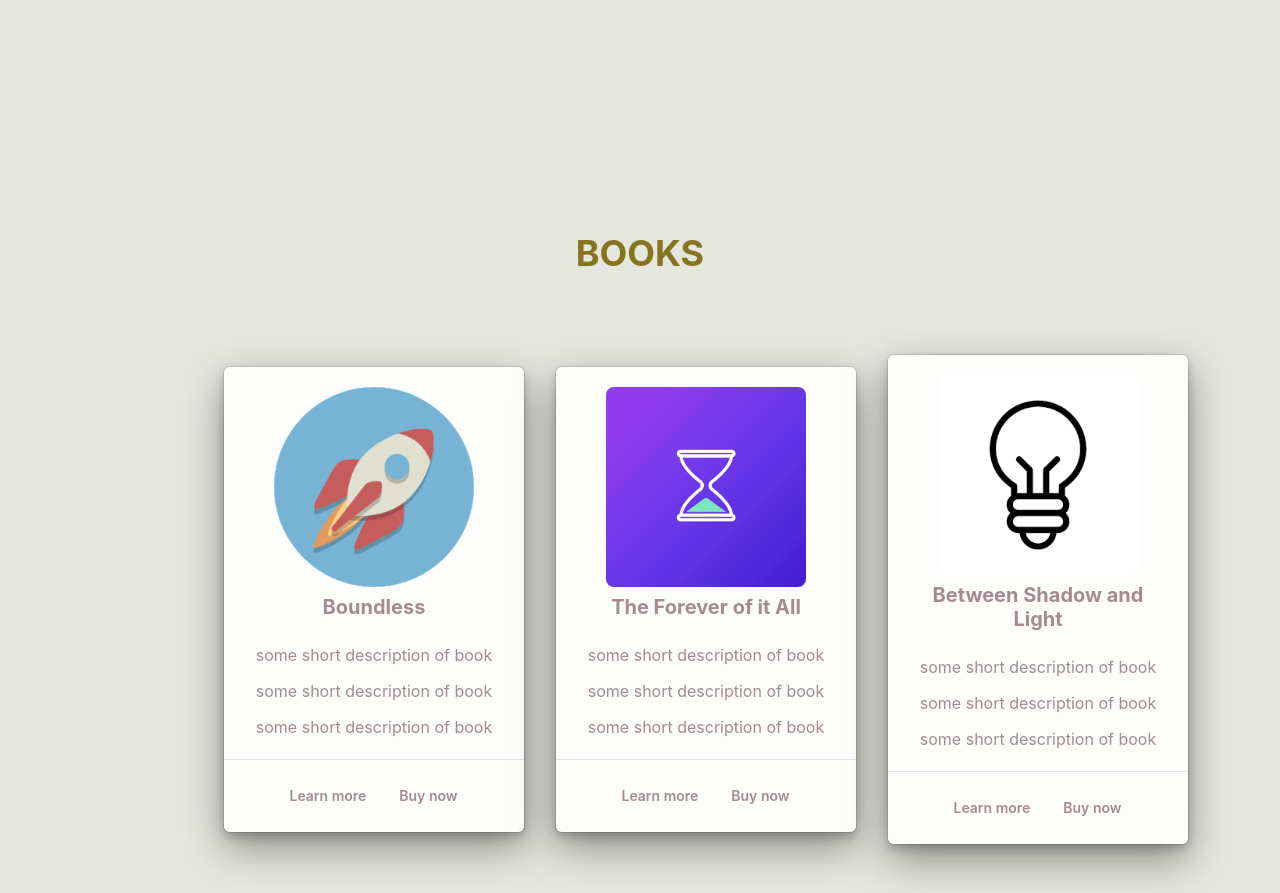
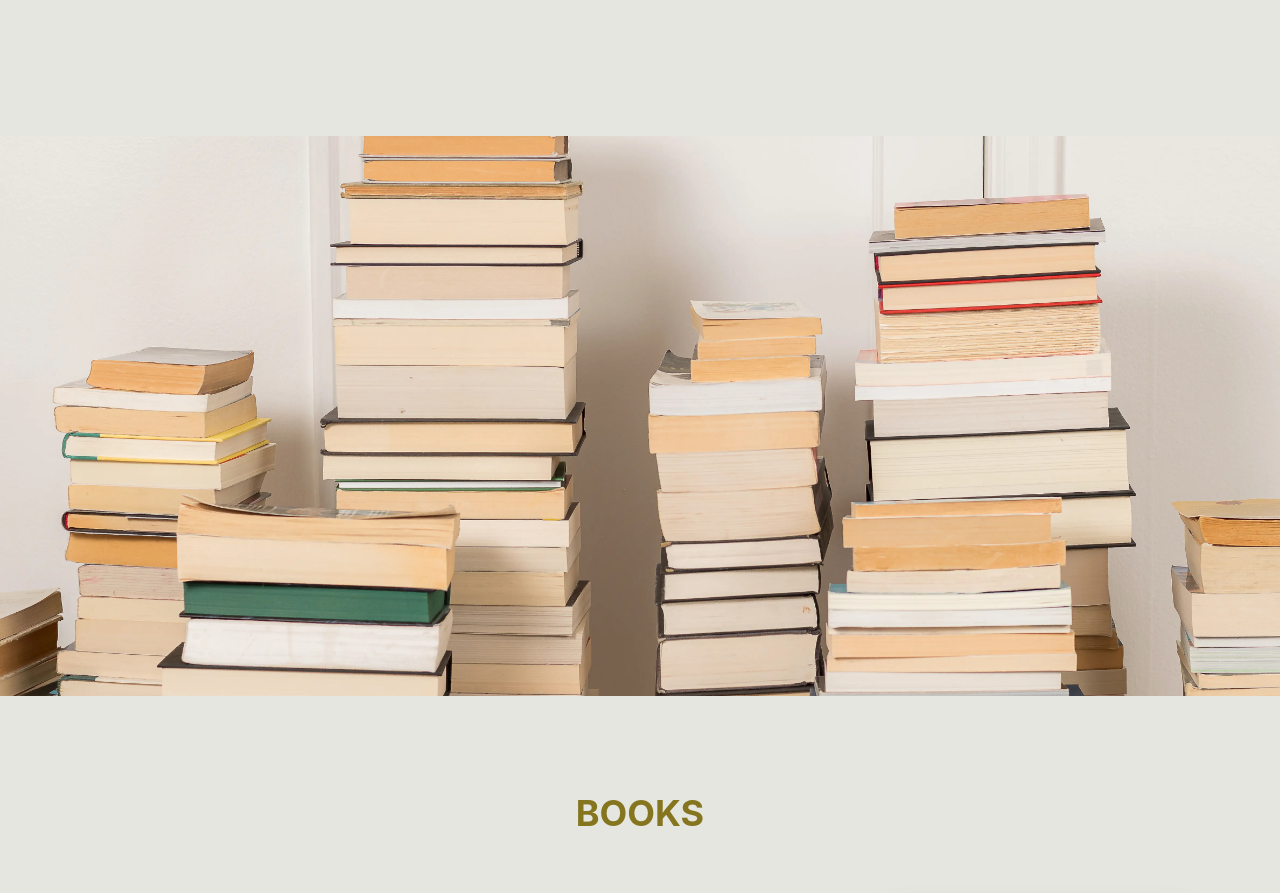
Before and after one commit to xscottxbrownx/elstarling, a React (Vite) app: page / in a window 1280 px wide. Shown: the part 1460-2353 px from the top of the page. Built offline with nearby package versions, Linux system fonts and the light colour scheme.

Commit message:
Add ImageBreak.jsx

```diff
--- a/src/App.jsx
+++ b/src/App.jsx
@@ -8,6 +8,7 @@ import Hero from "./components/Hero";
 import Posts from "./components/Posts";
 import Socials from "./components/Socials";
 import Books from "./components/Books";
+import ImageBreak from "./components/ImageBreak";
 
 const App = () => (
   <>
@@ -16,6 +17,7 @@ const App = () => (
       <Hero />
       <Socials />
       <About />
+      <ImageBreak />
       <Books />
       <Posts />
       {/* <Contact /> */}
--- a/src/components/About.jsx
+++ b/src/components/About.jsx
@@ -12,7 +12,6 @@ const About = () => (
     w="100vw"
     align="center"
     justify="center"
-    mb="4rem"
     px={{ base: "2rem", xl: "1rem" }}
     py="10rem"
   >
@@ -47,11 +46,6 @@ const About = () => (
         pre-dawn hours, she can be found writing YA speculative fiction novels
         full of longing and twisty secrets with a cup of coffee at the ready and
         the ever-present hope of pastries.{" "}
-        {/* <Text as="b" sx={{ fontWeight: "extrabold" }}>
-            YA speculative fiction novels full of longing and twisty secrets
-          </Text>{" "}
-          with a cup of coffee at the ready and the ever-present hope of
-          pastries. */}
       </Text>
     </Box>
   </Flex>
--- /dev/null
+++ b/src/components/ImageBreak.jsx
@@ -0,0 +1,16 @@
+import { Image } from "@chakra-ui/react";
+import books from "../assets/books.webp";
+
+const ImageBreak = () => {
+  return (
+    <Image
+      src={books}
+      alt="books stacked on a table"
+      h="70vh"
+      w="100vw"
+      objectFit="cover"
+    />
+  );
+};
+
+export default ImageBreak;
--- a/src/components/Socials.jsx
+++ b/src/components/Socials.jsx
@@ -13,6 +13,7 @@ const Socials = () => (
     // mb="2rem"
     h={{ base: "5rem" }}
     // borderBottom="solid 1px var(--darkgold)"
+    bg="white"
   >
     <Stack direction="row" spacing={{ base: 4, lg: 8 }}>
       {/* <SocialButton
```
Also changed, not shown: src/assets/books.webp (added).
